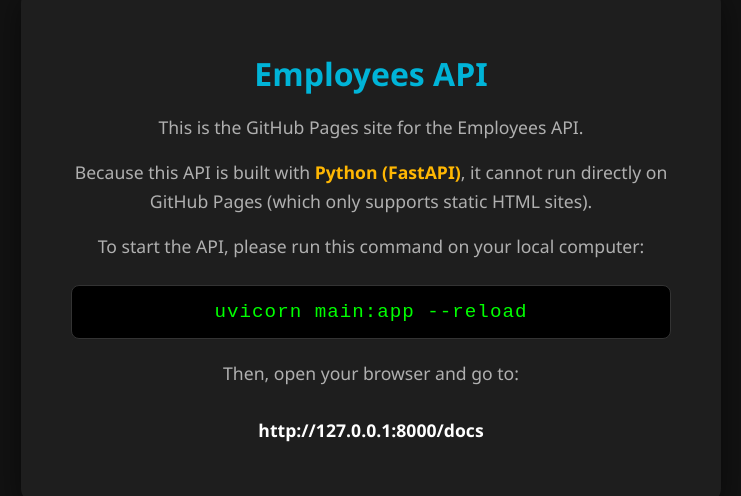
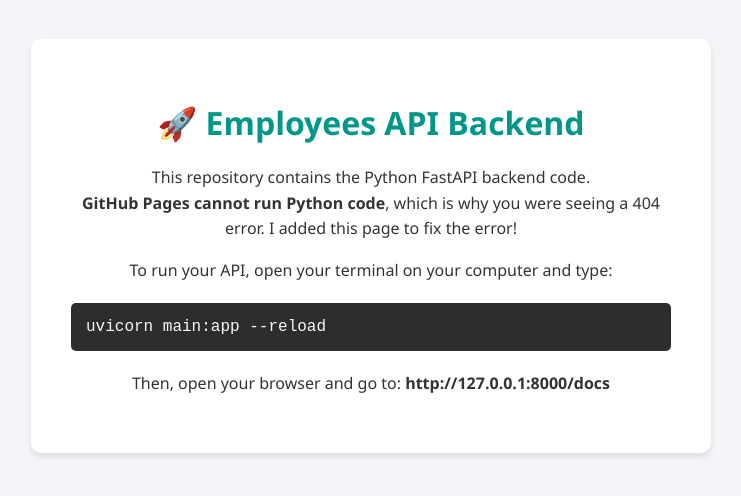
Before and after one commit to NithishKumar31/new-api, a plain HTML site: page index.html in a window 1280 px wide. Shown: the part 154-650 px from the top of the page, without its empty margins (269-1010 px from the left). Drawn offline with Linux system fonts and the light colour scheme.

Commit message:
Add index.html for GitHub Pages

```diff
--- a/index.html
+++ b/index.html
@@ -3,61 +3,57 @@
 <head>
     <meta charset="UTF-8">
     <meta name="viewport" content="width=device-width, initial-scale=1.0">
-    <title>Employees API Backend</title>
+    <title>Employees API</title>
     <style>
         body {
             font-family: 'Segoe UI', Tahoma, Geneva, Verdana, sans-serif;
-            background-color: #121212;
-            color: #e0e0e0;
+            background-color: #f4f4f9;
+            color: #333;
             display: flex;
+            flex-direction: column;
+            align-items: center;
             justify-content: center;
-            align-items: center;
             height: 100vh;
             margin: 0;
             text-align: center;
         }
         .container {
-            background-color: #1e1e1e;
-            padding: 40px 50px;
-            border-radius: 12px;
-            box-shadow: 0 8px 30px rgba(0,0,0,0.5);
+            background: white;
+            padding: 40px;
+            border-radius: 10px;
+            box-shadow: 0 4px 6px rgba(0, 0, 0, 0.1);
             max-width: 600px;
         }
         h1 {
-            color: #00b4d8;
-            margin-bottom: 10px;
+            color: #009688;
         }
         p {
             line-height: 1.6;
-            font-size: 1.1em;
-            color: #b0b0b0;
         }
-        .highlight {
-            color: #ffb703;
-            font-weight: bold;
-        }
-        .code-box {
-            background-color: #000000;
+        .code-block {
+            background: #2d2d2d;
+            color: #f8f8f2;
             padding: 15px;
-            border-radius: 8px;
+            border-radius: 5px;
             font-family: 'Courier New', Courier, monospace;
-            color: #00ff00;
-            margin-top: 25px;
-            font-size: 1.2em;
-            letter-spacing: 1px;
-            border: 1px solid #333;
+            text-align: left;
+            margin: 20px 0;
+            overflow-x: auto;
         }
     </style>
 </head>
 <body>
     <div class="container">
-        <h1>Employees API</h1>
-        <p>This is the GitHub Pages site for the Employees API.</p>
-        <p>Because this API is built with <span class="highlight">Python (FastAPI)</span>, it cannot run directly on GitHub Pages (which only supports static HTML sites).</p>
-        <p>To start the API, please run this command on your local computer:</p>
-        <div class="code-box">uvicorn main:app --reload</div>
-        <p style="margin-top: 20px;">Then, open your browser and go to:<br><br>
-        <b style="color: #fff;">http://127.0.0.1:8000/docs</b></p>
+        <h1>🚀 Employees API Backend</h1>
+        <p>
+            This repository contains the Python FastAPI backend code. <br>
+            <strong>GitHub Pages cannot run Python code</strong>, which is why you were seeing a 404 error. I added this page to fix the error!
+        </p>
+        <p>To run your API, open your terminal on your computer and type:</p>
+        <div class="code-block">
+            uvicorn main:app --reload
+        </div>
+        <p>Then, open your browser and go to: <strong>http://127.0.0.1:8000/docs</strong></p>
     </div>
 </body>
 </html>
```
